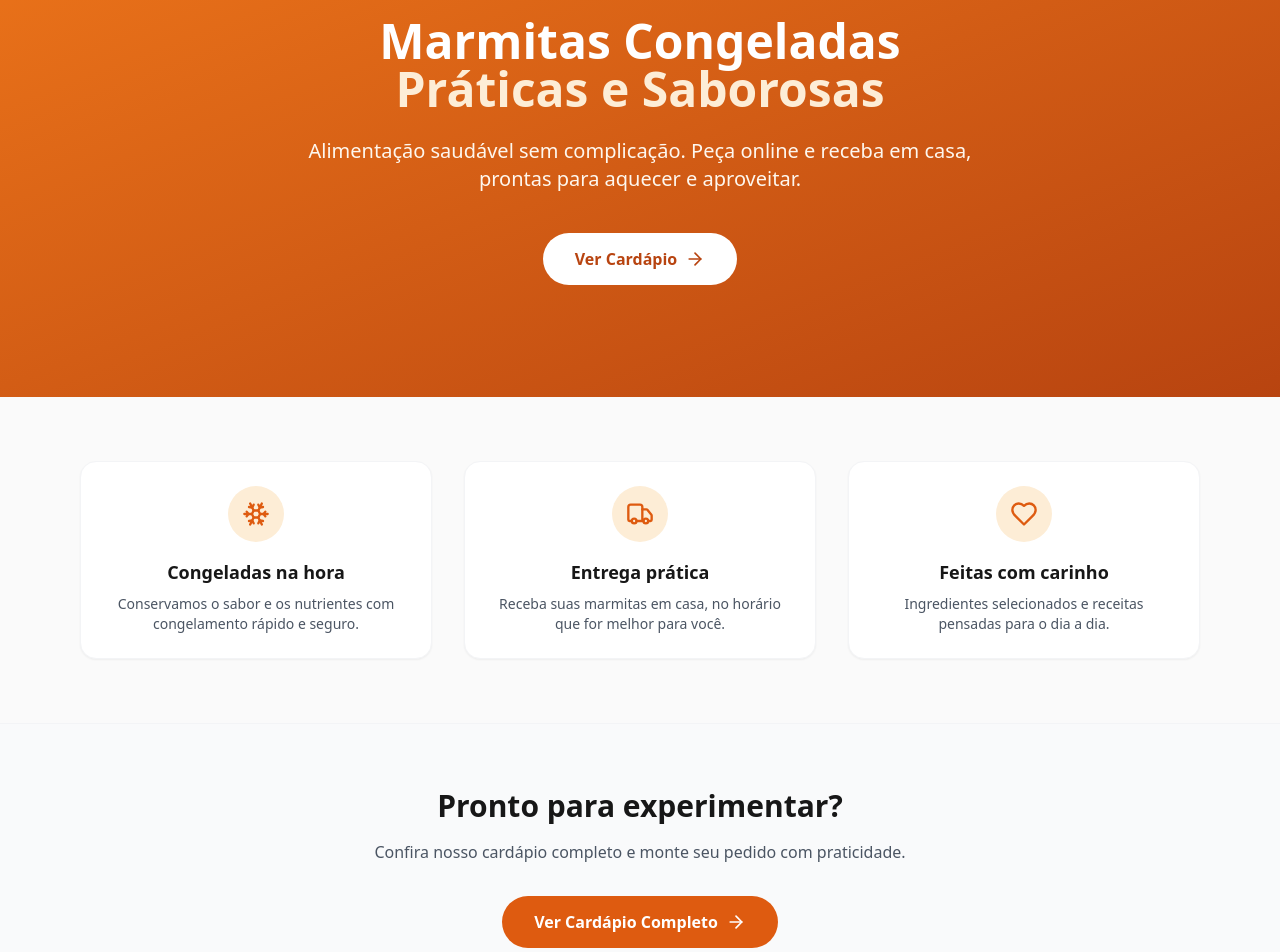
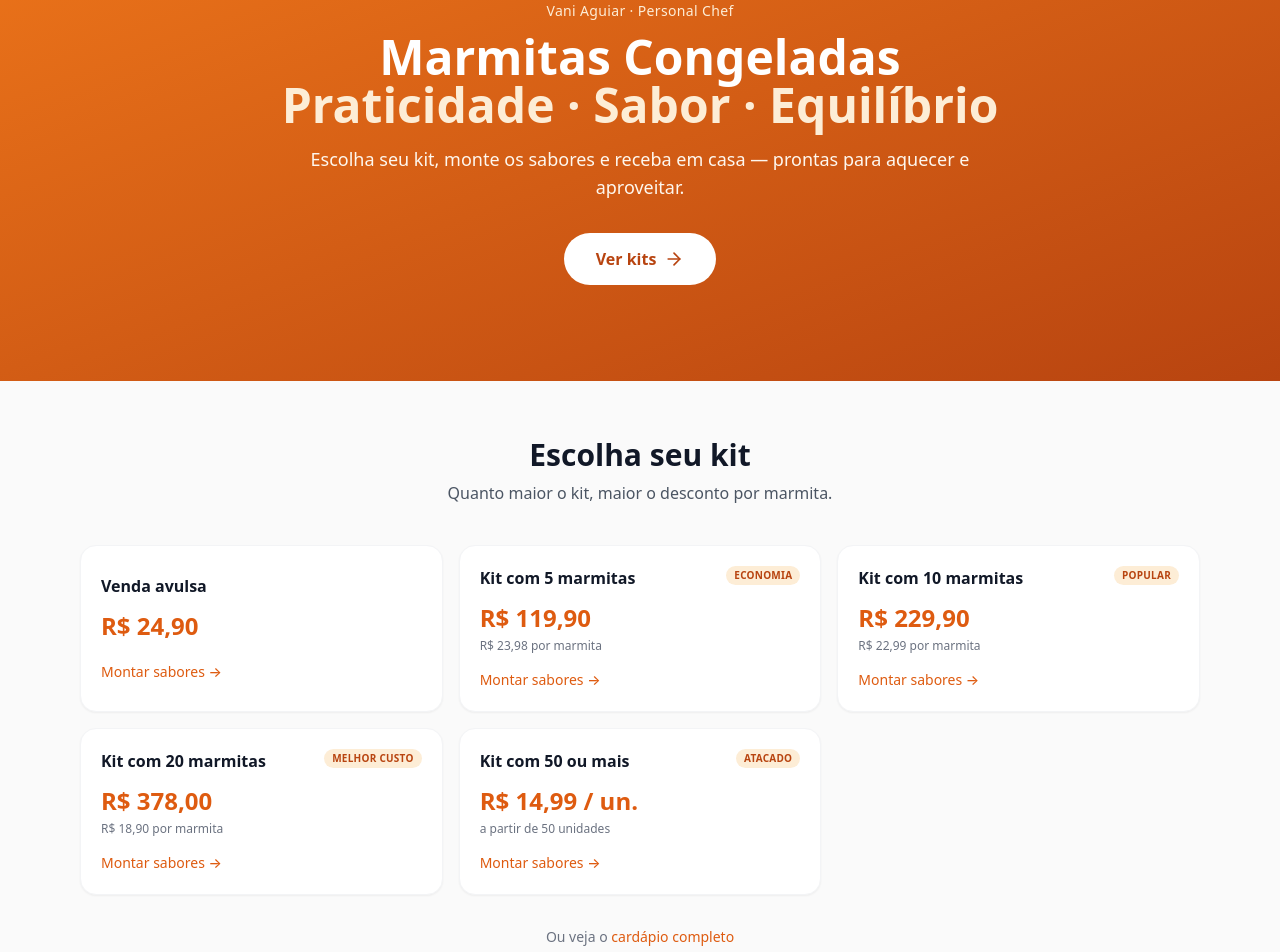
Before and after one commit to jefersonfx1/vcmarmitas, a Next.js app: page / in a window 1280 px wide. Shown: the part 160-1112 px from the top of the page. Built offline with nearby package versions, Linux system fonts and the light colour scheme.

Commit message:
feat: kits, sabores Vani Aguiar, popup de montagem e precificação progressiva

```diff
--- a/app/page.tsx
+++ b/app/page.tsx
@@ -1,83 +1,137 @@
+"use client";
+
+import { useState } from "react";
 import Link from "next/link";
 import { ArrowRight, Snowflake, Truck, Heart } from "lucide-react";
+import { kitOptions, formatPrice } from "@/lib/products";
+import KitBuilderModal from "@/components/KitBuilderModal";
+import type { KitOption } from "@/lib/products";
 
 export default function HomePage() {
+  const [selectedKit, setSelectedKit] = useState<KitOption | null>(null);
+
   return (
     <div>
       {/* Hero */}
       <section className="bg-gradient-to-br from-primary-500 to-primary-700 text-white">
-        <div className="max-w-6xl mx-auto px-4 py-20 md:py-28 text-center">
-          <h1 className="text-4xl md:text-5xl font-bold mb-6 leading-tight">
-            Marmitas Congeladas<br />
-            <span className="text-primary-100">Práticas e Saborosas</span>
+        <div className="max-w-6xl mx-auto px-4 py-16 md:py-24 text-center">
+          <p className="text-primary-100 text-sm font-medium tracking-wide mb-3">
+            Vani Aguiar · Personal Chef
+          </p>
+          <h1 className="text-4xl md:text-5xl font-bold mb-4 leading-tight">
+            Marmitas Congeladas
+            <br />
+            <span className="text-primary-100">Praticidade · Sabor · Equilíbrio</span>
           </h1>
-          <p className="text-lg md:text-xl text-primary-50 max-w-2xl mx-auto mb-10">
-            Alimentação saudável sem complicação. Peça online e receba em casa,
-            prontas para aquecer e aproveitar.
+          <p className="text-lg text-primary-50 max-w-2xl mx-auto mb-8">
+            Escolha seu kit, monte os sabores e receba em casa — prontas para
+            aquecer e aproveitar.
           </p>
-          <Link
-            href="/cardapio"
+          <a
+            href="#kits"
             className="inline-flex items-center gap-2 bg-white text-primary-700 font-semibold px-8 py-3.5 rounded-full hover:bg-primary-50 transition-colors"
           >
-            Ver Cardápio
+            Ver kits
             <ArrowRight className="w-5 h-5" />
-          </Link>
+          </a>
         </div>
       </section>
 
+      {/* Kits */}
+      <section id="kits" className="max-w-6xl mx-auto px-4 py-14">
+        <div className="text-center mb-10">
+          <h2 className="text-3xl font-bold text-gray-900 mb-2">Escolha seu kit</h2>
+          <p className="text-gray-600">
+            Quanto maior o kit, maior o desconto por marmita.
+          </p>
+        </div>
+
+        <div className="grid sm:grid-cols-2 lg:grid-cols-3 gap-4">
+          {kitOptions.map((kit) => (
+            <button
+              key={kit.id}
+              type="button"
+              onClick={() => setSelectedKit(kit)}
+              className="text-left bg-white rounded-2xl border border-gray-100 p-5 shadow-sm hover:shadow-md hover:border-primary-200 transition-all"
+            >
+              <div className="flex items-start justify-between gap-2 mb-3">
+                <h3 className="font-semibold text-gray-900">{kit.label}</h3>
+                {kit.badge && (
+                  <span className="text-[10px] font-bold uppercase tracking-wide bg-primary-100 text-primary-700 px-2 py-0.5 rounded-full">
+                    {kit.badge}
+                  </span>
+                )}
+              </div>
+              <p className="text-2xl font-bold text-primary-600 mb-1">
+                {kit.quantity >= 50
+                  ? `${formatPrice(kit.unitPrice)} / un.`
+                  : formatPrice(kit.totalPrice)}
+              </p>
+              {kit.quantity > 1 && kit.quantity < 50 && (
+                <p className="text-xs text-gray-500">
+                  {formatPrice(kit.unitPrice)} por marmita
+                </p>
+              )}
+              {kit.quantity >= 50 && (
+                <p className="text-xs text-gray-500">a partir de 50 unidades</p>
+              )}
+              <span className="inline-block mt-4 text-sm font-medium text-primary-600">
+                Montar sabores →
+              </span>
+            </button>
+          ))}
+        </div>
+
+        <p className="text-center text-sm text-gray-500 mt-8">
+          Ou veja o{" "}
+          <Link href="/cardapio" className="text-primary-600 hover:underline">
+            cardápio completo
+          </Link>
+        </p>
+      </section>
+
       {/* Benefícios */}
-      <section className="max-w-6xl mx-auto px-4 py-16">
+      <section className="bg-gray-50 border-t border-gray-100">
+        <div className="max-w-6xl mx-auto px-4 py-14">
           <div className="grid md:grid-cols-3 gap-8">
-          <div className="text-center p-6 rounded-2xl bg-white shadow-sm border border-gray-100">
+            <div className="text-center p-6">
               <div className="w-14 h-14 bg-primary-100 rounded-full flex items-center justify-center mx-auto mb-4">
                 <Snowflake className="w-7 h-7 text-primary-600" />
               </div>
               <h3 className="font-semibold text-lg mb-2">Congeladas na hora</h3>
               <p className="text-gray-600 text-sm">
-              Conservamos o sabor e os nutrientes com congelamento rápido e seguro.
+                Conservamos o sabor e os nutrientes com congelamento rápido.
               </p>
             </div>
-
-          <div className="text-center p-6 rounded-2xl bg-white shadow-sm border border-gray-100">
+            <div className="text-center p-6">
               <div className="w-14 h-14 bg-primary-100 rounded-full flex items-center justify-center mx-auto mb-4">
                 <Truck className="w-7 h-7 text-primary-600" />
               </div>
               <h3 className="font-semibold text-lg mb-2">Entrega prática</h3>
               <p className="text-gray-600 text-sm">
-              Receba suas marmitas em casa, no horário que for melhor para você.
+                Receba em casa, no horário que for melhor para você.
               </p>
             </div>
-
-          <div className="text-center p-6 rounded-2xl bg-white shadow-sm border border-gray-100">
+            <div className="text-center p-6">
               <div className="w-14 h-14 bg-primary-100 rounded-full flex items-center justify-center mx-auto mb-4">
                 <Heart className="w-7 h-7 text-primary-600" />
               </div>
-            <h3 className="font-semibold text-lg mb-2">Feitas com carinho</h3>
+              <h3 className="font-semibold text-lg mb-2">Sabor de casa</h3>
               <p className="text-gray-600 text-sm">
-              Ingredientes selecionados e receitas pensadas para o dia a dia.
+                Receitas da chef Vani Aguiar, com carinho e equilíbrio.
               </p>
+            </div>
           </div>
         </div>
       </section>
 
-      {/* CTA */}
-      <section className="bg-gray-50 border-t border-gray-100">
-        <div className="max-w-6xl mx-auto px-4 py-16 text-center">
-          <h2 className="text-2xl md:text-3xl font-bold mb-4">
-            Pronto para experimentar?
-          </h2>
-          <p className="text-gray-600 mb-8 max-w-xl mx-auto">
-            Confira nosso cardápio completo e monte seu pedido com praticidade.
-          </p>
-          <Link
-            href="/cardapio"
-            className="inline-flex items-center gap-2 bg-primary-600 text-white font-semibold px-8 py-3.5 rounded-full hover:bg-primary-700 transition-colors"
-          >
-            Ver Cardápio Completo
-            <ArrowRight className="w-5 h-5" />
-          </Link>
-        </div>
-      </section>
+      {selectedKit && (
+        <KitBuilderModal
+          kit={selectedKit}
+          open={!!selectedKit}
+          onClose={() => setSelectedKit(null)}
+        />
+      )}
     </div>
   );
 }
--- /dev/null
+++ b/components/KitBuilderModal.tsx
@@ -0,0 +1,154 @@
+"use client";
+
+import { useEffect, useMemo, useState } from "react";
+import { X, Minus, Plus } from "lucide-react";
+import { flavors, KitOption, formatPrice, unitPriceForQuantity } from "@/lib/products";
+import { useCart } from "@/lib/cart-store";
+import { useRouter } from "next/navigation";
+
+type Props = {
+  kit: KitOption;
+  open: boolean;
+  onClose: () => void;
+};
+
+export default function KitBuilderModal({ kit, open, onClose }: Props) {
+  const router = useRouter();
+  const setFlavorQuantities = useCart((s) => s.setFlavorQuantities);
+
+  const [qty, setQty] = useState<Record<string, number>>(() =>
+    Object.fromEntries(flavors.map((f) => [f.id, 0]))
+  );
+
+  // reset quando abre outro kit
+  useEffect(() => {
+    if (open) {
+      setQty(Object.fromEntries(flavors.map((f) => [f.id, 0])));
+    }
+  }, [open, kit.id]);
+
+  const selectedTotal = useMemo(
+    () => Object.values(qty).reduce((a, b) => a + b, 0),
+    [qty]
+  );
+
+  const remaining = kit.quantity - selectedTotal;
+  const unitPrice = unitPriceForQuantity(kit.quantity);
+  const estimatedTotal = kit.quantity * unitPrice;
+
+  function change(id: string, delta: number) {
+    setQty((prev) => {
+      const next = Math.max(0, (prev[id] || 0) + delta);
+      const others = Object.entries(prev).reduce(
+        (acc, [k, v]) => (k === id ? acc : acc + v),
+        0
+      );
+      if (others + next > kit.quantity) return prev;
+      return { ...prev, [id]: next };
+    });
+  }
+
+  function handleConfirm() {
+    if (selectedTotal !== kit.quantity) return;
+
+    const selections = flavors.map((f) => ({
+      product: { ...f, price: unitPrice },
+      quantity: qty[f.id] || 0,
+    }));
+
+    setFlavorQuantities(selections);
+    onClose();
+    router.push("/carrinho");
+  }
+
+  if (!open) return null;
+
+  return (
+    <div className="fixed inset-0 z-[100] flex items-end sm:items-center justify-center">
+      <div className="absolute inset-0 bg-black/50" onClick={onClose} />
+
+      <div className="relative bg-white w-full sm:max-w-lg sm:rounded-2xl rounded-t-2xl max-h-[90vh] overflow-hidden flex flex-col shadow-xl">
+        <div className="flex items-center justify-between p-4 border-b border-gray-100">
+          <div>
+            <h2 className="font-bold text-lg text-gray-900">{kit.label}</h2>
+            <p className="text-sm text-gray-500">
+              Escolha {kit.quantity} sabor{kit.quantity > 1 ? "es" : ""} •{" "}
+              {formatPrice(estimatedTotal)}
+            </p>
+          </div>
+          <button
+            onClick={onClose}
+            className="p-2 text-gray-400 hover:text-gray-700"
+            aria-label="Fechar"
+          >
+            <X className="w-5 h-5" />
+          </button>
+        </div>
+
+        <div className="overflow-y-auto p-4 space-y-3 flex-1">
+          {flavors.map((flavor) => (
+            <div
+              key={flavor.id}
+              className="flex items-start gap-3 p-3 rounded-xl border border-gray-100"
+            >
+              <div className="flex-1 min-w-0">
+                <h3 className="font-semibold text-sm text-gray-900 leading-snug">
+                  {flavor.name}
+                </h3>
+                <p className="text-xs text-gray-500 mt-0.5 line-clamp-2">
+                  {flavor.description}
+                </p>
+              </div>
+
+              <div className="flex items-center gap-2 shrink-0">
+                <button
+                  type="button"
+                  onClick={() => change(flavor.id, -1)}
+                  className="w-8 h-8 rounded-full border border-gray-200 flex items-center justify-center hover:bg-gray-50"
+                  disabled={(qty[flavor.id] || 0) === 0}
+                >
+                  <Minus className="w-3.5 h-3.5" />
+                </button>
+                <span className="w-6 text-center font-semibold text-sm">
+                  {qty[flavor.id] || 0}
+                </span>
+                <button
+                  type="button"
+                  onClick={() => change(flavor.id, 1)}
+                  className="w-8 h-8 rounded-full border border-gray-200 flex items-center justify-center hover:bg-gray-50 disabled:opacity-40"
+                  disabled={remaining <= 0}
+                >
+                  <Plus className="w-3.5 h-3.5" />
+                </button>
+              </div>
+            </div>
+          ))}
+        </div>
+
+        <div className="p-4 border-t border-gray-100 space-y-3">
+          <div className="flex justify-between text-sm">
+            <span className="text-gray-600">
+              Selecionadas: {selectedTotal}/{kit.quantity}
+            </span>
+            {remaining > 0 ? (
+              <span className="text-amber-600 font-medium">
+                Faltam {remaining}
+              </span>
+            ) : (
+              <span className="text-green-600 font-medium">Completo</span>
+            )}
+          </div>
+
+          <button
+            type="button"
+            onClick={handleConfirm}
+            disabled={selectedTotal !== kit.quantity}
+            className="w-full bg-primary-600 text-white font-semibold py-3.5 rounded-xl hover:bg-primary-700 transition-colors disabled:opacity-50 disabled:cursor-not-allowed"
+          >
+            Adicionar ao carrinho — {formatPrice(estimatedTotal)}
+          </button>
+        </div>
+      </div>
+    </div>
+  );
+}
--- a/lib/cart-store.ts
+++ b/lib/cart-store.ts
@@ -2,7 +2,7 @@
 
 import { create } from "zustand";
 import { persist } from "zustand/middleware";
-import { Product } from "./products";
+import { Product, unitPriceForQuantity } from "./products";
 
 export type CartItem = Product & {
   quantity: number;
@@ -10,7 +10,8 @@ export type CartItem = Product & {
 
 type CartState = {
   items: CartItem[];
-  addItem: (product: Product) => void;
+  addItem: (product: Product, quantity?: number) => void;
+  setFlavorQuantities: (selections: { product: Product; quantity: number }[]) => void;
   removeItem: (id: string) => void;
   updateQuantity: (id: string, quantity: number) => void;
   clearCart: () => void;
@@ -23,19 +24,29 @@ export const useCart = create<CartState>()(
     (set, get) => ({
       items: [],
 
-      addItem: (product) => {
+      addItem: (product, quantity = 1) => {
         const items = get().items;
         const existing = items.find((i) => i.id === product.id);
 
         if (existing) {
           set({
             items: items.map((i) =>
-              i.id === product.id ? { ...i, quantity: i.quantity + 1 } : i
+              i.id === product.id
+                ? { ...i, quantity: i.quantity + quantity }
+                : i
             ),
           });
         } else {
-          set({ items: [...items, { ...product, quantity: 1 }] });
+          set({ items: [...items, { ...product, quantity }] });
         }
+      },
+
+      /** Substitui o carrinho pelas seleções do kit (montagem) */
+      setFlavorQuantities: (selections) => {
+        const items = selections
+          .filter((s) => s.quantity > 0)
+          .map((s) => ({ ...s.product, quantity: s.quantity }));
+        set({ items });
       },
 
       removeItem: (id) => {
@@ -58,8 +69,12 @@ export const useCart = create<CartState>()(
 
       totalItems: () => get().items.reduce((acc, i) => acc + i.quantity, 0),
 
-      totalPrice: () =>
-        get().items.reduce((acc, i) => acc + i.price * i.quantity, 0),
+      totalPrice: () => {
+        const totalQty = get().totalItems();
+        const unit = unitPriceForQuantity(totalQty);
+        // preço progressivo baseado na quantidade total de marmitas
+        return totalQty * unit;
+      },
     }),
     {
       name: "vcmarmitas-cart",
--- a/lib/products.ts
+++ b/lib/products.ts
@@ -9,66 +9,122 @@ export type Product = {
   weight?: string;
 };
 
-export const products: Product[] = [
+/** Sabores oficiais - Seleção da Chef (Tradicional) */
+export const flavors: Product[] = [
   {
-    id: "1",
-    name: "Frango Grelhado com Legumes",
-    description: "Peito de frango grelhado, arroz integral, brócolis e cenoura.",
-    price: 22.9,
-    image: "https://images.unsplash.com/photo-1546069901-ba9599a7e63c?w=600&h=400&fit=crop",
-    category: "fitness",
-    calories: 380,
-    weight: "400g",
+    id: "flavor-1",
+    name: "Frango Grelhado ao Molho de Ervas",
+    description:
+      "Arroz branco, feijão carioca, frango grelhado com ervas e alho e cenoura com brócolis.",
+    price: 24.9,
+    image:
+      "https://images.unsplash.com/photo-1604908176997-125f25cc6f3d?w=600&h=400&fit=crop",
+    category: "tradicional",
   },
   {
-    id: "2",
-    name: "Strogonoff de Frango",
-    description: "Strogonoff cremoso de frango com arroz e batata palha.",
+    id: "flavor-2",
+    name: "Carne Acebolada",
+    description:
+      "Arroz branco, feijão carioca, carne acebolada ao molho da própria carne e abobrinha com cenoura.",
     price: 24.9,
-    image: "https://images.unsplash.com/photo-1604908176997-125f25cc6f3d?w=600&h=400&fit=crop",
+    image:
+      "https://images.unsplash.com/photo-1432139555190-58524dae6a55?w=600&h=400&fit=crop",
     category: "tradicional",
-    calories: 520,
-    weight: "450g",
   },
   {
-    id: "3",
-    name: "Feijoada Light",
-    description: "Feijoada com menos gordura, acompanhada de arroz e farofa.",
-    price: 26.9,
-    image: "https://images.unsplash.com/photo-1625944525533-473f1a3d54e7?w=600&h=400&fit=crop",
+    id: "flavor-3",
+    name: "Filé de Sobrecoxa Assada",
+    description:
+      "Arroz com alho, feijão carioca, filé de sobrecoxa assado com ervas e páprica e batata-doce com cenoura.",
+    price: 24.9,
+    image:
+      "https://images.unsplash.com/photo-1598515214211-89d3c73ae83b?w=600&h=400&fit=crop",
     category: "tradicional",
-    calories: 480,
-    weight: "450g",
   },
   {
-    id: "4",
-    name: "Salmão com Quinoa",
-    description: "Filé de salmão grelhado, quinoa e legumes no vapor.",
-    price: 34.9,
-    image: "https://images.unsplash.com/photo-1467003909585-2f8a72700288?w=600&h=400&fit=crop",
-    category: "fitness",
-    calories: 420,
-    weight: "400g",
+    id: "flavor-4",
+    name: "Carne Moída Caseira",
+    description:
+      "Arroz branco, feijão preto, carne moída refogada com tomate e temperos e vagem com cenoura e milho.",
+    price: 24.9,
+    image:
+      "https://images.unsplash.com/photo-1529042410759-befb1204bacc?w=600&h=400&fit=crop",
+    category: "tradicional",
   },
   {
-    id: "5",
-    name: "Risoto de Cogumelos",
-    description: "Risoto cremoso de cogumelos frescos e parmesão.",
-    price: 27.9,
-    image: "https://images.unsplash.com/photo-1476124369491-e7addf8db027?w=600&h=400&fit=crop",
-    category: "vegetariana",
-    calories: 450,
-    weight: "400g",
+    id: "flavor-5",
+    name: "Frango Cremoso",
+    description:
+      "Arroz branco, feijão carioca, frango desfiado cremoso com milho e ervas e brócolis com cenoura no vapor.",
+    price: 24.9,
+    image:
+      "https://images.unsplash.com/photo-1546069901-ba9599a7e63c?w=600&h=400&fit=crop",
+    category: "tradicional",
   },
   {
-    id: "6",
-    name: "Carne Assada com Purê",
-    description: "Carne bovina assada, purê de batata e salada verde.",
-    price: 28.9,
-    image: "https://images.unsplash.com/photo-1432139555190-58524dae6a55?w=600&h=400&fit=crop",
+    id: "flavor-6",
+    name: "Bife Acebolado com Molho",
+    description:
+      "Arroz branco, feijão preto, bife acebolado com molho caseiro e couve-flor com cenoura gratinada.",
+    price: 24.9,
+    image:
+      "https://images.unsplash.com/photo-1604908177522-440442e4e3e4?w=600&h=400&fit=crop",
     category: "tradicional",
-    calories: 560,
-    weight: "450g",
+  },
+];
+
+/** @deprecated use flavors - mantido para compatibilidade */
+export const products = flavors;
+
+export type KitOption = {
+  id: string;
+  label: string;
+  quantity: number;
+  /** preço total do kit (ou unitário se unitPrice) */
+  totalPrice: number;
+  unitPrice: number;
+  badge?: string;
+};
+
+export const kitOptions: KitOption[] = [
+  {
+    id: "kit-1",
+    label: "Venda avulsa",
+    quantity: 1,
+    totalPrice: 24.9,
+    unitPrice: 24.9,
+  },
+  {
+    id: "kit-5",
+    label: "Kit com 5 marmitas",
+    quantity: 5,
+    totalPrice: 119.9,
+    unitPrice: 23.98,
+    badge: "Economia",
+  },
+  {
+    id: "kit-10",
+    label: "Kit com 10 marmitas",
+    quantity: 10,
+    totalPrice: 229.9,
+    unitPrice: 22.99,
+    badge: "Popular",
+  },
+  {
+    id: "kit-20",
+    label: "Kit com 20 marmitas",
+    quantity: 20,
+    totalPrice: 378.0,
+    unitPrice: 18.9,
+    badge: "Melhor custo",
+  },
+  {
+    id: "kit-50",
+    label: "Kit com 50 ou mais",
+    quantity: 50,
+    totalPrice: 749.5, // 50 x 14.99
+    unitPrice: 14.99,
+    badge: "Atacado",
   },
 ];
 
@@ -78,3 +134,12 @@ export function formatPrice(value: number) {
     currency: "BRL",
   });
 }
+
+/** Preço unitário conforme quantidade total no pedido */
+export function unitPriceForQuantity(qty: number): number {
+  if (qty >= 50) return 14.99;
+  if (qty >= 20) return 18.9;
+  if (qty >= 10) return 22.99;
+  if (qty >= 5) return 23.98;
+  return 24.9;
+}
```
Lines whose indentation alone changed are shown as unchanged.
